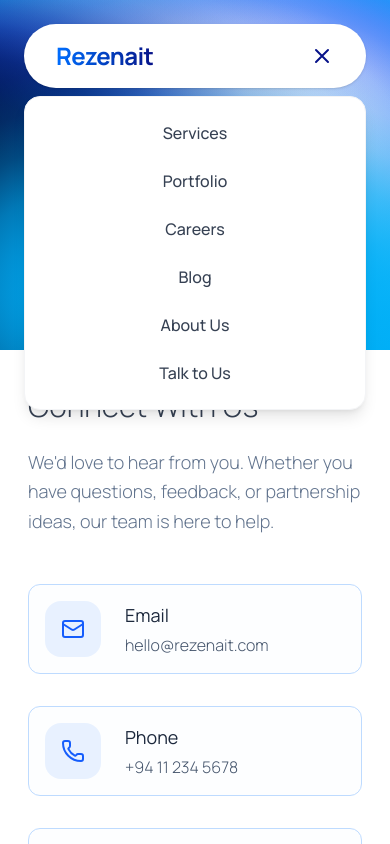
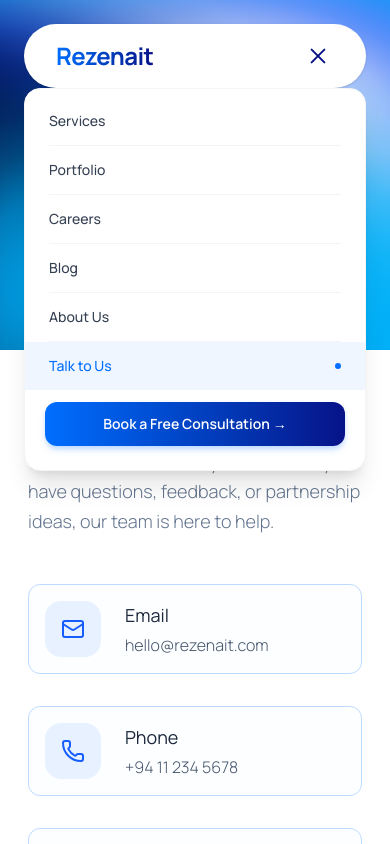
Before and after one commit to Thamaruj/Rezenait-Website, a Next.js app: page /contact in a window 390 px wide. Both pictures are taken after a click on the button "Toggle menu". Shown: the top 844 px of the page. Built offline with nearby package versions, Linux system fonts and the light colour scheme.

Commit message:
Nav bar updated for better mobile view

```diff
--- a/components/Navbar.tsx
+++ b/components/Navbar.tsx
@@ -1,13 +1,23 @@
-"use client"; // This tells Next.js this component needs to handle user clicks!
+"use client";
 
 import Link from "next/link";
 import { useState } from "react";
+import { motion, AnimatePresence } from "framer-motion";
+import { usePathname } from "next/navigation";
+
+const links = [
+  { href: "/services",  label: "Services"  },
+  { href: "/portfolio", label: "Portfolio" },
+  { href: "/careers",   label: "Careers"   },
+  { href: "/blog",      label: "Blog"      },
+  { href: "/about",     label: "About Us"  },
+  { href: "/contact",   label: "Talk to Us"},
+];
 
 export default function Navbar() {
-  // This state variable tracks whether the mobile menu is open (true) or closed (false)
   const [isOpen, setIsOpen] = useState(false);
+  const pathname = usePathname();
 
-  // A helper function to close the menu when a link is clicked
   const closeMenu = () => setIsOpen(false);
 
   return (
@@ -15,49 +25,106 @@
       <nav className="mx-auto flex max-w-full items-center justify-between rounded-full bg-white px-8 py-4 shadow-sm relative">
 
         {/* Logo */}
-        <Link href="/" onClick={closeMenu} className="text-2xl md:text-3xl font-extrabold tracking-tight bg-gradient-to-r from-[#006EFF] to-[#071289] bg-clip-text text-transparent">
+        <Link
+          href="/"
+          onClick={closeMenu}
+          className="text-2xl md:text-3xl font-extrabold tracking-tight bg-gradient-to-r from-[#006EFF] to-[#071289] bg-clip-text text-transparent"
+        >
           Rezenait
         </Link>
 
-        {/* Desktop Links (Hidden on mobile) */}
+        {/* Desktop Links — unchanged */}
         <div className="hidden md:flex gap-8 text-sm font-medium text-gray-600">
-          <Link href="/services" className="hover:text-blue-600 transition">Services</Link>
-          <Link href="/portfolio" className="hover:text-blue-600 transition">Portfolio</Link>
-          <Link href="/careers" className="hover:text-blue-600 transition">Careers</Link>
-          <Link href="/blog" className="hover:text-blue-600 transition">Blog</Link>
-          <Link href="/about" className="hover:text-blue-600 transition">About Us</Link>
-          <Link href="/contact" className="hover:text-blue-600 transition">Talk to Us</Link>
+          {links.map(({ href, label }) => (
+            <Link key={href} href={href} className="hover:text-blue-600 transition">
+              {label}
+            </Link>
+          ))}
         </div>
 
-        {/* Mobile Hamburger Button (Hidden on desktop) */}
+        {/* Mobile hamburger */}
         <button
-          className="md:hidden text-[#071289] focus:outline-none"
-          onClick={() => setIsOpen(!isOpen)}
+          className="md:hidden text-[#071289] focus:outline-none w-8 h-8 flex items-center justify-center"
+          onClick={() => setIsOpen((o) => !o)}
           aria-label="Toggle menu"
         >
-          {/* We use an SVG to draw the icon. If isOpen is true, draw an 'X'. If false, draw the 3 hamburger lines. */}
-          <svg className="w-6 h-6" fill="none" stroke="currentColor" viewBox="0 0 24 24">
-            {isOpen ? (
-              <path strokeLinecap="round" strokeLinejoin="round" strokeWidth={2} d="M6 18L18 6M6 6l12 12" />
-            ) : (
-              <path strokeLinecap="round" strokeLinejoin="round" strokeWidth={2} d="M4 6h16M4 12h16M4 18h16" />
-            )}
-          </svg>
+          {/* Animated hamburger → X */}
+          <div className="w-5 flex flex-col gap-[5px] relative">
+            <motion.span
+              animate={isOpen ? { rotate: 45, y: 7 } : { rotate: 0, y: 0 }}
+              transition={{ duration: 0.25 }}
+              className="block h-[2px] w-full bg-[#071289] rounded-full origin-center"
+            />
+            <motion.span
+              animate={isOpen ? { opacity: 0, scaleX: 0 } : { opacity: 1, scaleX: 1 }}
+              transition={{ duration: 0.2 }}
+              className="block h-[2px] w-full bg-[#071289] rounded-full"
+            />
+            <motion.span
+              animate={isOpen ? { rotate: -45, y: -7 } : { rotate: 0, y: 0 }}
+              transition={{ duration: 0.25 }}
+              className="block h-[2px] w-full bg-[#071289] rounded-full origin-center"
+            />
+          </div>
         </button>
       </nav>
 
-      {/* Mobile Menu Dropdown */}
-      {/* If isOpen is true, we render this white box with the links stacked vertically */}
-      {isOpen && (
-        <div className="md:hidden absolute top-24 left-6 right-6 bg-white rounded-2xl shadow-lg py-6 px-6 flex flex-col gap-6 text-center border border-gray-100">
-          <Link href="/services" onClick={closeMenu} className="font-medium text-gray-700 hover:text-blue-600">Services</Link>
-          <Link href="/portfolio" onClick={closeMenu} className="font-medium text-gray-700 hover:text-blue-600">Portfolio</Link>
-          <Link href="/careers" onClick={closeMenu} className="font-medium text-gray-700 hover:text-blue-600">Careers</Link>
-          <Link href="/blog" onClick={closeMenu} className="font-medium text-gray-700 hover:text-blue-600">Blog</Link>
-          <Link href="/about" onClick={closeMenu} className="font-medium text-gray-700 hover:text-blue-600">About Us</Link>
-          <Link href="/contact" onClick={closeMenu} className="font-medium text-gray-700 hover:text-blue-600">Talk to Us</Link>
-        </div>
-      )}
+      {/* Mobile menu */}
+      <AnimatePresence>
+        {isOpen && (
+          <motion.div
+            initial={{ opacity: 0, y: -8, scale: 0.97 }}
+            animate={{ opacity: 1, y: 0,  scale: 1     }}
+            exit={{   opacity: 0, y: -8, scale: 0.97   }}
+            transition={{ duration: 0.22, ease: "easeOut" }}
+            className="md:hidden absolute top-[88px] left-6 right-6 bg-white rounded-2xl shadow-xl border border-gray-100 overflow-hidden"
+          >
+            <div className="flex flex-col py-2">
+              {links.map(({ href, label }, i) => {
+                const isActive = pathname === href;
+                return (
+                  <motion.div
+                    key={href}
+                    initial={{ opacity: 0, x: -10 }}
+                    animate={{ opacity: 1,  x: 0   }}
+                    transition={{ delay: i * 0.04, duration: 0.2 }}
+                  >
+                    <Link
+                      href={href}
+                      onClick={closeMenu}
+                      className={`flex items-center justify-between px-6 py-3.5 text-sm font-medium transition-colors ${
+                        isActive
+                          ? "text-[#006EFF] bg-blue-50"
+                          : "text-gray-700 hover:text-[#006EFF] hover:bg-gray-50"
+                      }`}
+                    >
+                      {label}
+                      {isActive && (
+                        <span className="w-1.5 h-1.5 rounded-full bg-[#006EFF]" />
+                      )}
+                    </Link>
+                    {/* Divider — skip after last item */}
+                    {i < links.length - 1 && (
+                      <div className="mx-6 h-px bg-gray-100" />
+                    )}
+                  </motion.div>
+                );
+              })}
+
+              {/* CTA row */}
+              <div className="px-5 pt-3 pb-4">
+                <Link
+                  href="/contact"
+                  onClick={closeMenu}
+                  className="block w-full text-center py-3 rounded-xl bg-gradient-to-r from-[#006EFF] to-[#071289] text-white text-sm font-semibold shadow-md shadow-blue-200 active:scale-95 transition-transform"
+                >
+                  Book a Free Consultation →
+                </Link>
+              </div>
+            </div>
+          </motion.div>
+        )}
+      </AnimatePresence>
     </div>
   );
 }
```
